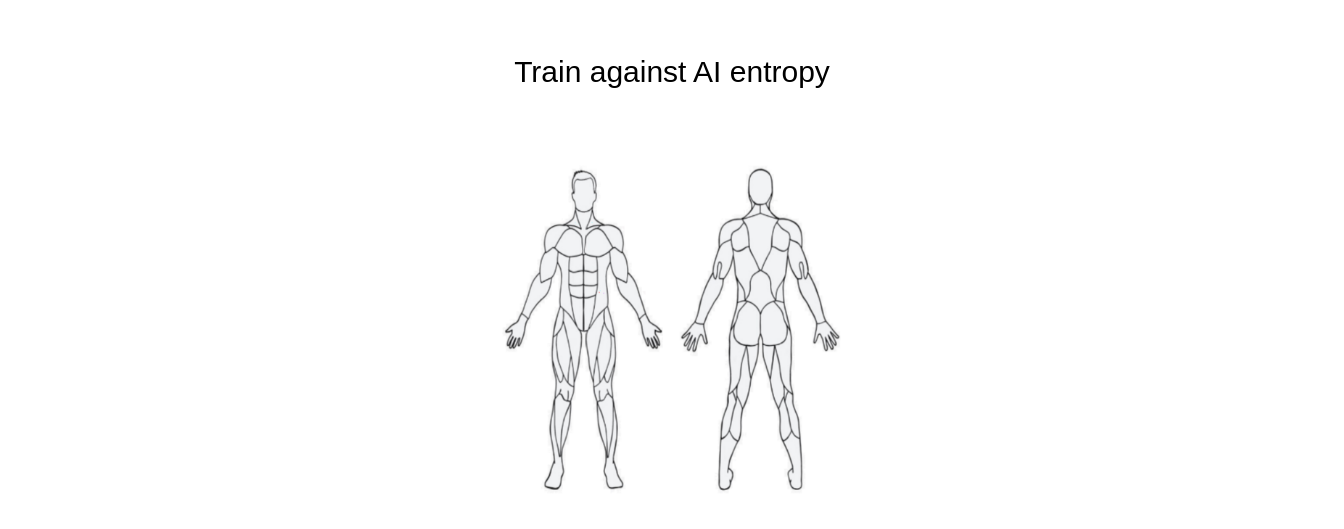
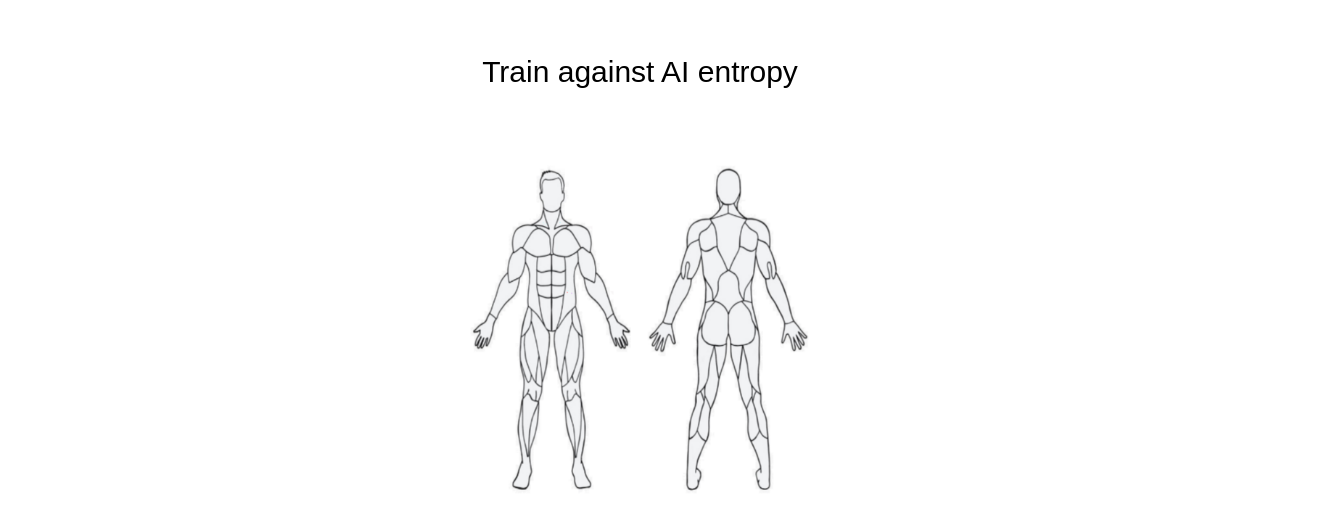
Before and after one commit to moskalyk/versus.energy, a React (Vite) app: page / in a window 1280 px wide. Shown: the part 133-662 px from the top of the page, 1344 px wide, since content can reach past the window. Built offline with nearby package versions, Linux system fonts and the light colour scheme; a web font is replaced by a local one.

Commit message:
sizing swiper width

```diff
--- a/src/App.css
+++ b/src/App.css
@@ -13,3 +13,7 @@ p {
     font-style: normal;
     font-size: 30px;
 }
+
+.mySwiper {
+  width: 350px
+}
```
